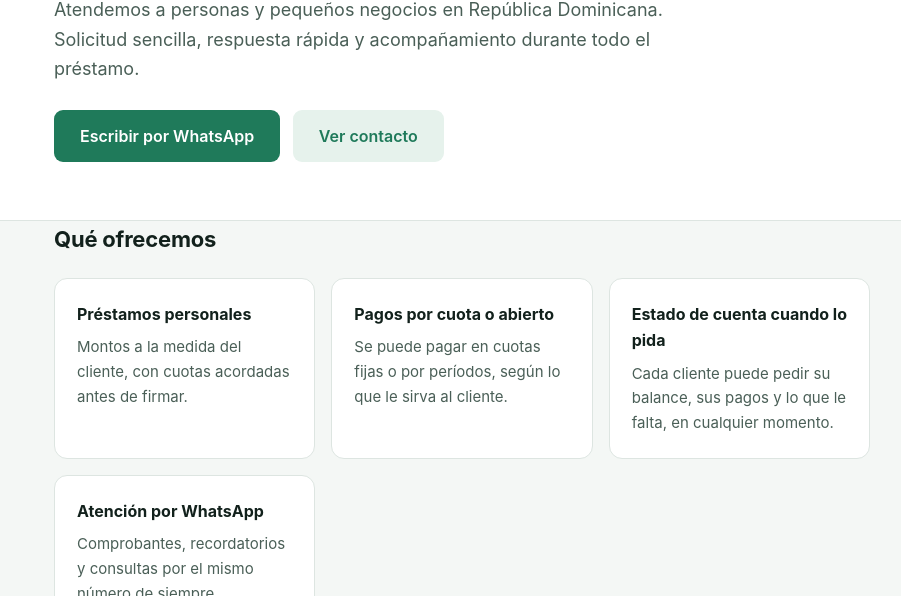
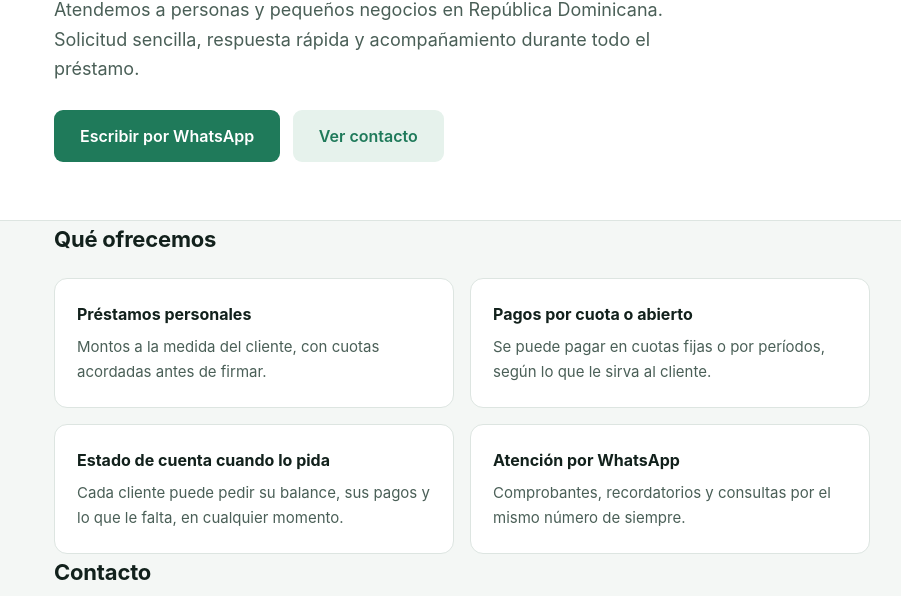
Before and after one commit to EddyJimenez41/elgloton, a plain HTML site: page index.html in a window 1280 px wide. Shown: the part 204-800 px from the top of the page, without its empty margins (178-1079 px from the left). Drawn offline with Linux system fonts and the light colour scheme.

Commit message:
Tarjetas en dos columnas para que no quede una sola colgando
Co-Authored-By: Claude Opus 5 <noreply@anthropic.com>
Claude-Session: https://claude.ai/code/session_016omVgG2CvHstv2bnuMdjrh

```diff
--- a/index.html
+++ b/index.html
@@ -28,7 +28,7 @@
   .boton.gris{background:var(--verde-claro);color:var(--verde);margin-left:8px}
   section{padding:46px 0}
   h2{font-size:22px;margin:0 0 20px;letter-spacing:-.2px}
-  .rejilla{display:grid;grid-template-columns:repeat(auto-fit,minmax(240px,1fr));gap:16px}
+  .rejilla{display:grid;grid-template-columns:repeat(auto-fit,minmax(300px,1fr));gap:16px}
   .tarjeta{background:var(--papel);border:1px solid var(--borde);border-radius:13px;padding:22px}
   .tarjeta h3{margin:0 0 8px;font-size:16px}
   .tarjeta p{margin:0;font-size:15px;color:var(--tinta-suave)}
```
